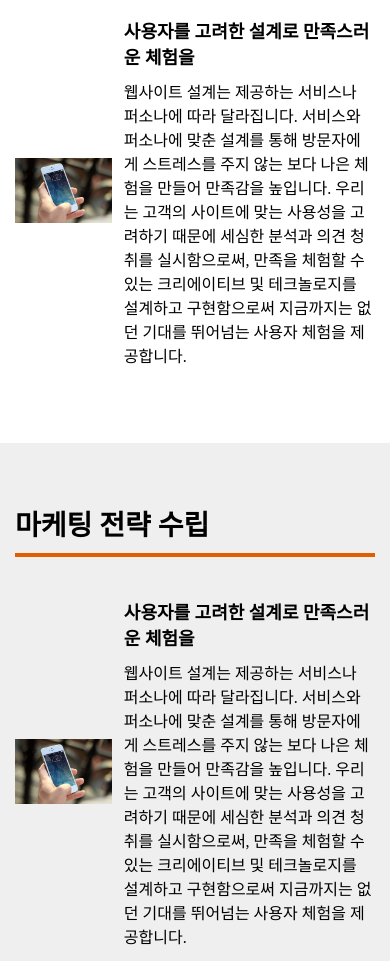
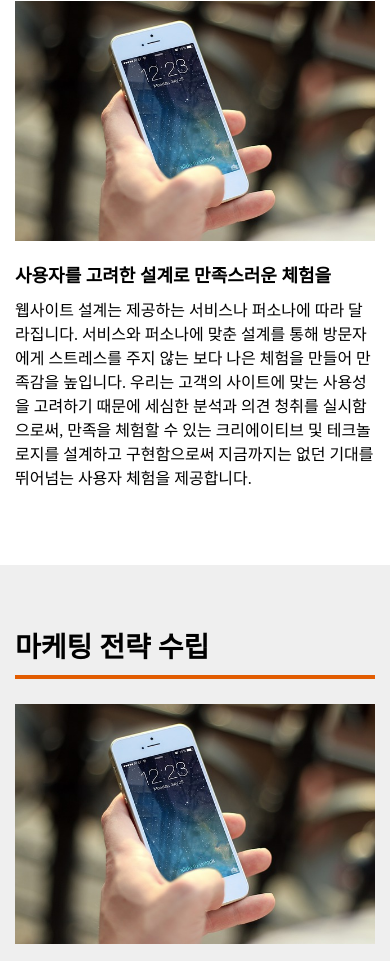
Before and after one commit to fireworks80/css-design, a website: page index.html in a window 390 px wide. Shown: the part 311-1272 px from the top of the page. Drawn offline with Linux system fonts and the light colour scheme.

Commit message:
index content add rwd

```diff
--- a/index.html
+++ b/index.html
@@ -56,7 +56,7 @@
     <article class="article-has-bg">
       <div class="l-center l-center--article">
         <h2 class="heading-lv2">마케팅 전략 수립</h2>
-        <div class="media">
+        <div class="media media--reverse">
           <picture class="media__img">
             <img src="./assets/persona.jpeg" alt="">
           </picture>
--- a/scss/_component.scss
+++ b/scss/_component.scss
@@ -10,6 +10,8 @@
 
 // media
 .media {
+  $this: &;
+
   display: flex;
   align-items: center;
 
@@ -34,4 +36,38 @@
   &__text {
     margin: 0;
   }
+
+  &--reverse {
+    flex-direction: row-reverse;
+
+    #{$this}__img {
+      margin-right: 0;
+    }
+
+    #{$this}__content {
+      margin-right: 3.33333%;
+      text-align: right;
+    }
+  }
 }
+
+@media (max-width: 767px) {
+  .media {
+    $this: &;
+
+    display: block;
+
+    &__img {
+      flex: none;
+      margin: 0;
+
+      img {
+        width: 100%;
+      }
+    }
+
+    &--reverse #{$this}__content {
+      text-align: left;
+    }
+  }
+}
```
Also changed, not shown: css/style.css, 1 other file.
